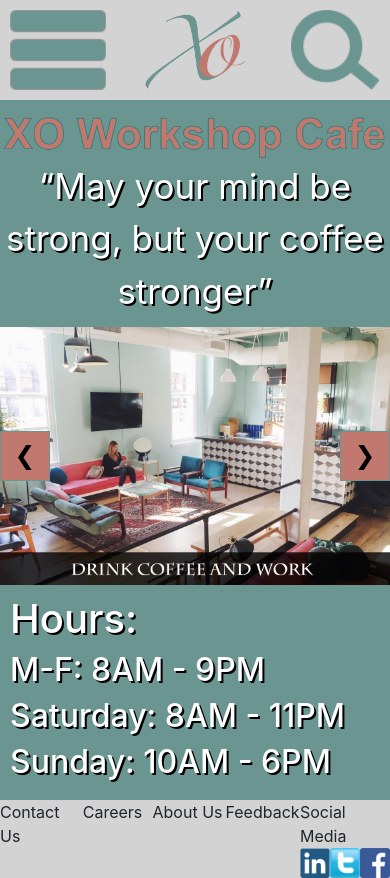
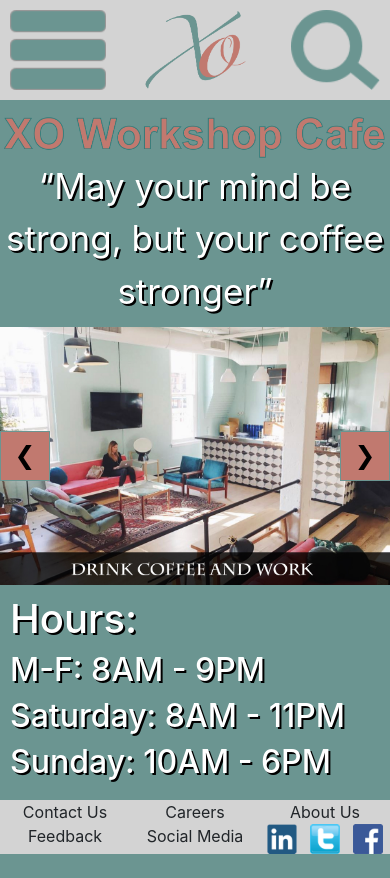
Before and after one commit to Lilkgb/UI, a plain HTML site: page index.html in a window 390 px wide. After the commit the page ends 854 px from the top, so only its background shows below. Drawn offline with Linux system fonts and the light colour scheme.

Commit message:
add media query for footer for tbalet mode

```diff
--- a/index.html
+++ b/index.html
@@ -54,7 +54,7 @@
         <p>Careers</p>
         <p>About Us</p>
         <p>Feedback</p>
-        <p>Social Media</p>
+        <p class="socialM">Social Media</p>
           <div class="socialMedia">
           <a href="https://www.linkedin.com"><img src="img/linkedin.png" alt=""></a>
           <a href="https://www.twitter.com"><img src="img/twitter.png" alt=""></a>
--- a/sass/input.scss
+++ b/sass/input.scss
@@ -185,7 +185,7 @@
   background-color: lightgray;
   width: 100%;
   display: grid;
-  grid-template-columns: 1fr 1fr 1fr 1fr 1fr;
+  grid-template-columns: 1fr 1fr 1fr;
   grid-template-rows: auto 1fr;
   p {
     justify-self: center;
@@ -194,13 +194,21 @@
     display: grid;
     grid-template-columns: 1fr 1fr 1fr;
     justify-items: center;
-    grid-column: 5;
+    grid-row: 2;
+    grid-column: 3;
     img {
       height: 30px;
+    }
+    @include mQ(2000px, 775px) {
+      grid-row: 2;
+      grid-column: 5;
     }
   }
   p:hover {
     cursor: pointer;
     text-decoration: underline;
   }
+  @include mQ(2000px, 775px) {
+    grid-template-columns: 1fr 1fr 1fr 1fr 1fr;
+  }
 }
```
Also changed, not shown: sass/input.css, 1 other file.
